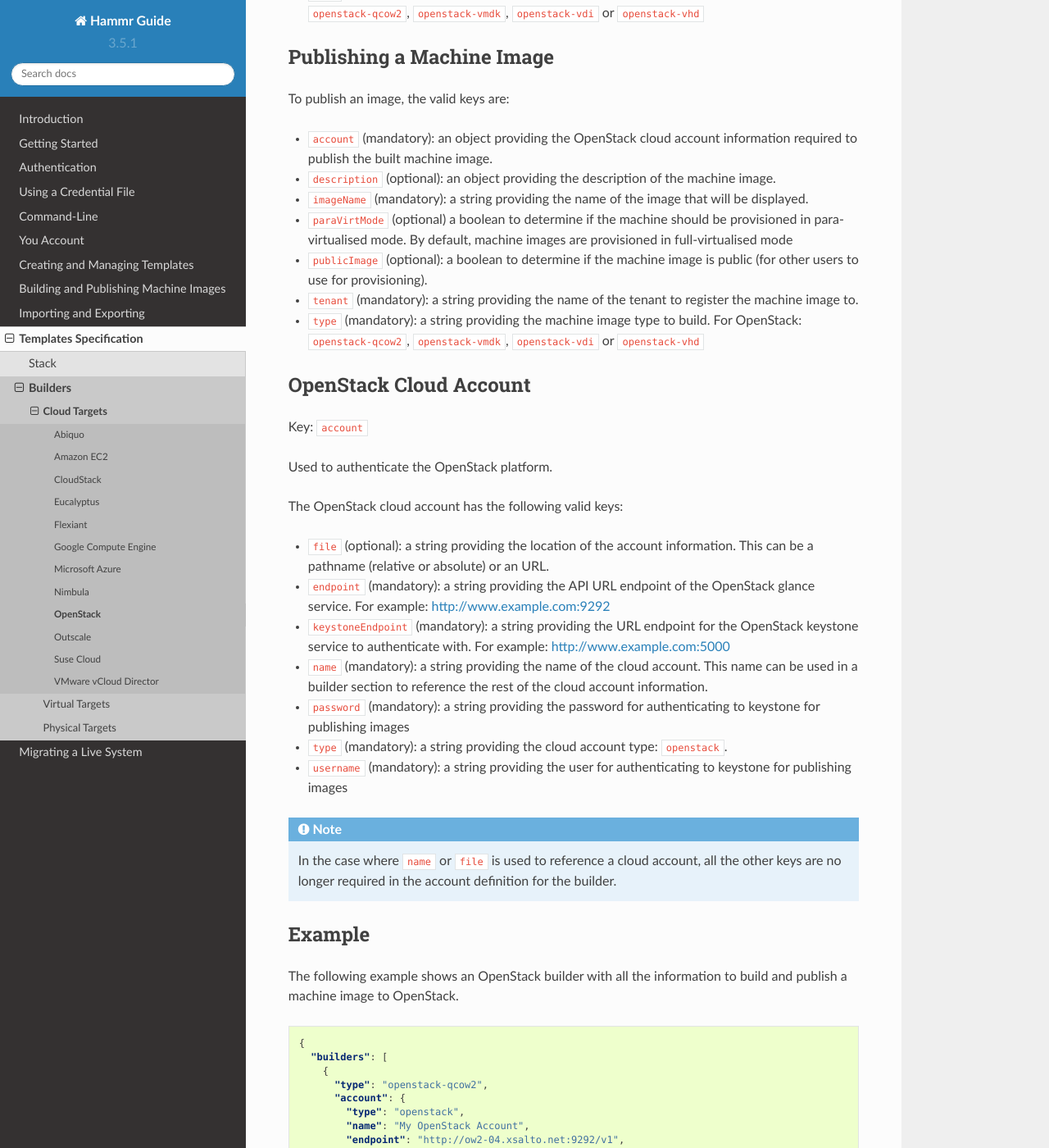
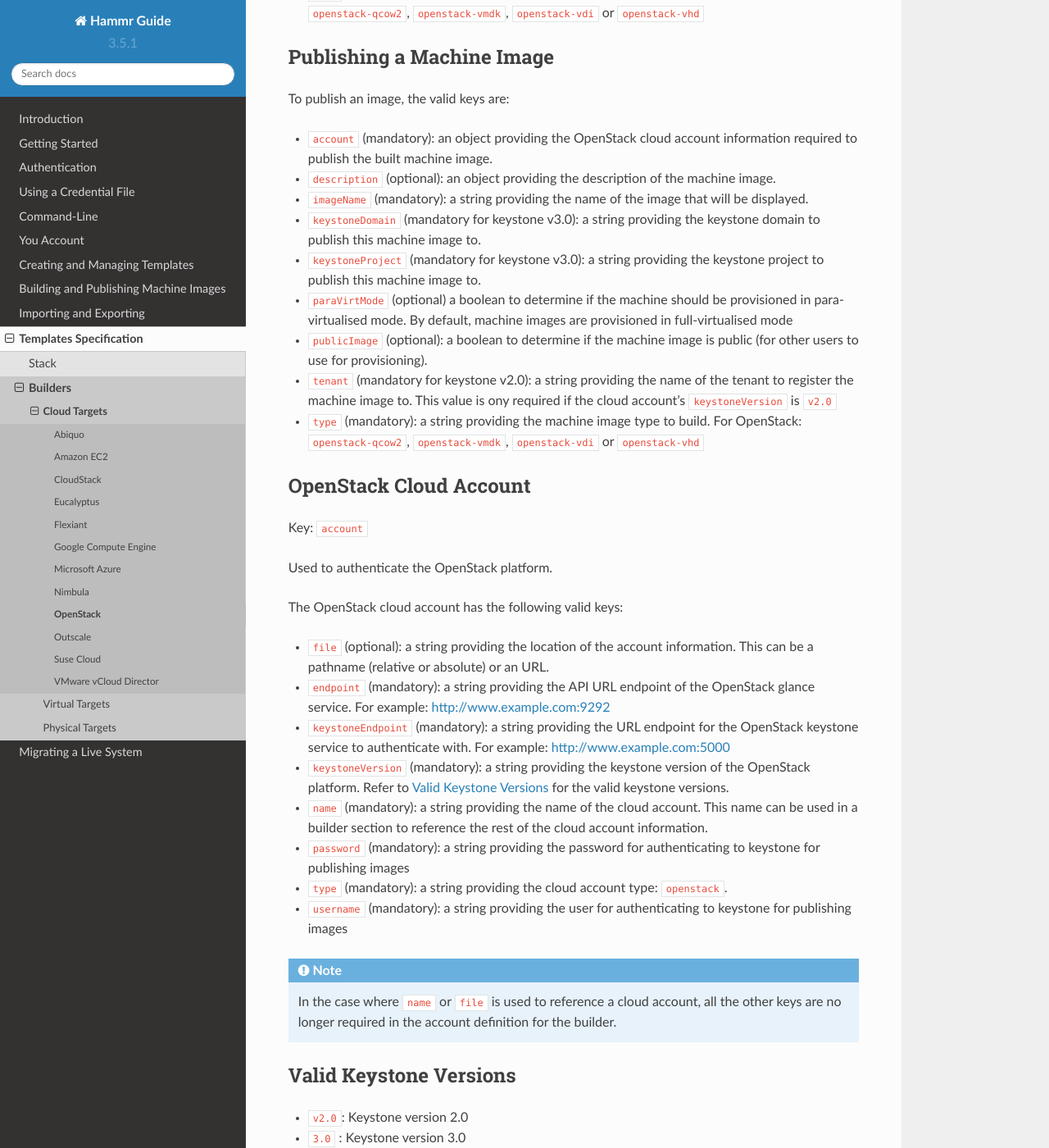
Before and after one commit to usharesoft/hammr, a Sphinx documentation site: the page built from documentation/en/source/pages/templates-spec/builders/builders-openstack.rst, in a window 1280 px wide and 1400 px high, scrolled down 954 px. Shown: the whole window at 82% size. Built offline with Sphinx 7.4.7 and the Read the Docs theme 2.0.0, drawn with Linux system fonts in a browser that asks for light colours; some of the changed text lies outside the part shown.

Commit message:
Preparing hammr documentation for 3.6 (cloud accounts and publish tickets overhaul)

```diff
--- a/documentation/en/source/pages/templates-spec/builders/builders-openstack.rst
+++ b/documentation/en/source/pages/templates-spec/builders/builders-openstack.rst
@@ -44,9 +44,11 @@ To publish an image, the valid keys are:
 * ``account`` (mandatory): an object providing the OpenStack cloud account information required to publish the built machine image.
 * ``description`` (optional): an object providing the description of the machine image.
 * ``imageName`` (mandatory): a string providing the name of the image that will be displayed.
+* ``keystoneDomain`` (mandatory for keystone v3.0): a string providing the keystone domain to publish this machine image to.
+* ``keystoneProject`` (mandatory for keystone v3.0): a string providing the keystone project to publish this machine image to.
 * ``paraVirtMode`` (optional) a boolean to determine if the machine should be provisioned in para-virtualised mode. By default, machine images are provisioned in full-virtualised mode
 * ``publicImage`` (optional): a boolean to determine if the machine image is public (for other users to use for provisioning).
-* ``tenant`` (mandatory): a string providing the name of the tenant to register the machine image to.
+* ``tenant`` (mandatory for keystone v2.0): a string providing the name of the tenant to register the machine image to.  This value is ony required if the cloud account's ``keystoneVersion`` is ``v2.0``
 * ``type`` (mandatory): a string providing the machine image type to build. For OpenStack: ``openstack-qcow2``, ``openstack-vmdk``, ``openstack-vdi`` or ``openstack-vhd``
 
 OpenStack Cloud Account
@@ -61,12 +63,21 @@ The OpenStack cloud account has the following valid keys:
 * ``file`` (optional): a string providing the location of the account information. This can be a pathname (relative or absolute) or an URL.
 * ``endpoint`` (mandatory): a string providing the API URL endpoint of the OpenStack glance service. For example: http://www.example.com:9292
 * ``keystoneEndpoint`` (mandatory): a string providing the URL endpoint for the OpenStack keystone service to authenticate with. For example: http://www.example.com:5000
+* ``keystoneVersion`` (mandatory): a string providing the keystone version of the OpenStack platform.  Refer to :ref:`builder-openstack-valid-keystone-versions`  for the valid keystone versions.
 * ``name`` (mandatory): a string providing the name of the cloud account. This name can be used in a builder section to reference the rest of the cloud account information.
 * ``password`` (mandatory): a string providing the password for authenticating to keystone for publishing images
 * ``type`` (mandatory): a string providing the cloud account type: ``openstack``.
 * ``username`` (mandatory): a string providing the user for authenticating to keystone for publishing images
 
 .. note:: In the case where ``name`` or ``file`` is used to reference a cloud account, all the other keys are no longer required in the account definition for the builder.
+
+.. _builder-openstack-valid-keystone-versions:
+
+Valid Keystone Versions
+-----------------------
+
+* ``v2.0``: Keystone version 2.0
+* ``3.0`` : Keystone version 3.0
 
 Example
 -------
@@ -84,6 +95,7 @@ The following example shows an OpenStack builder with all the information to bui
 	        "name": "My OpenStack Account",
 	        "endpoint": "http://ow2-04.xsalto.net:9292/v1",
 	        "keystoneEndpoint": "http://ow2-04.xsalto.net:5000/v2.0",
+	        "keystoneVersion": "v2.0",
 	        "username": "test",
 	        "password": "password"
 	      },
@@ -108,6 +120,7 @@ To help with security, the cloud account information can be referenced by the bu
 	        "name": "My OpenStack Account",
 	        "endpoint": "http://ow2-04.xsalto.net:9292/v1",
 	        "keystoneEndpoint": "http://ow2-04.xsalto.net:5000/v2.0",
+	        "keystoneVersion": "v2.0",
 	        "username": "test",
 	        "password": "password"
 	    }
```
Also changed, not shown: documentation/en/source/pages/templates-spec/builders/builders-suse-cloud.rst (+12 -1 lines).
